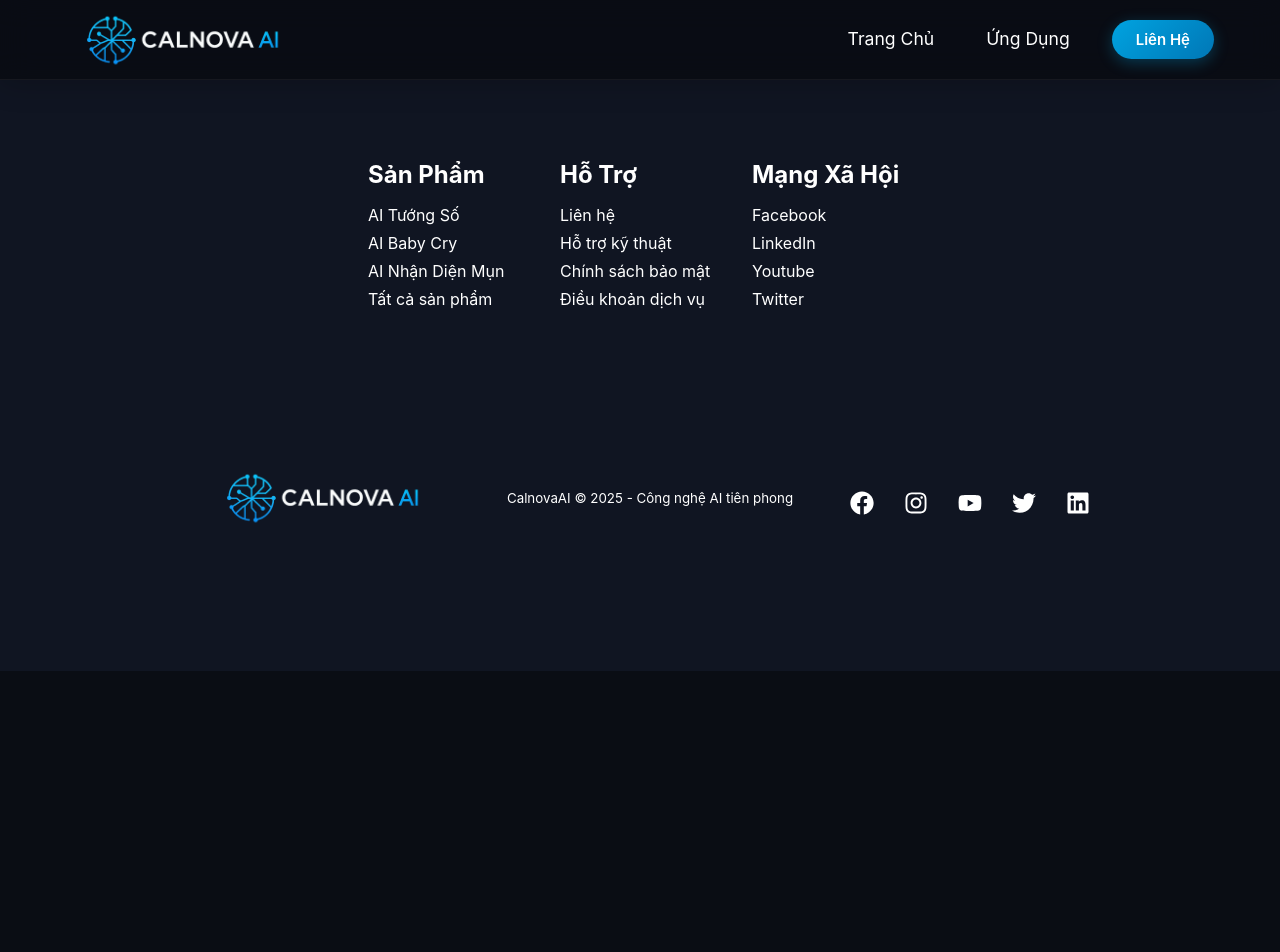
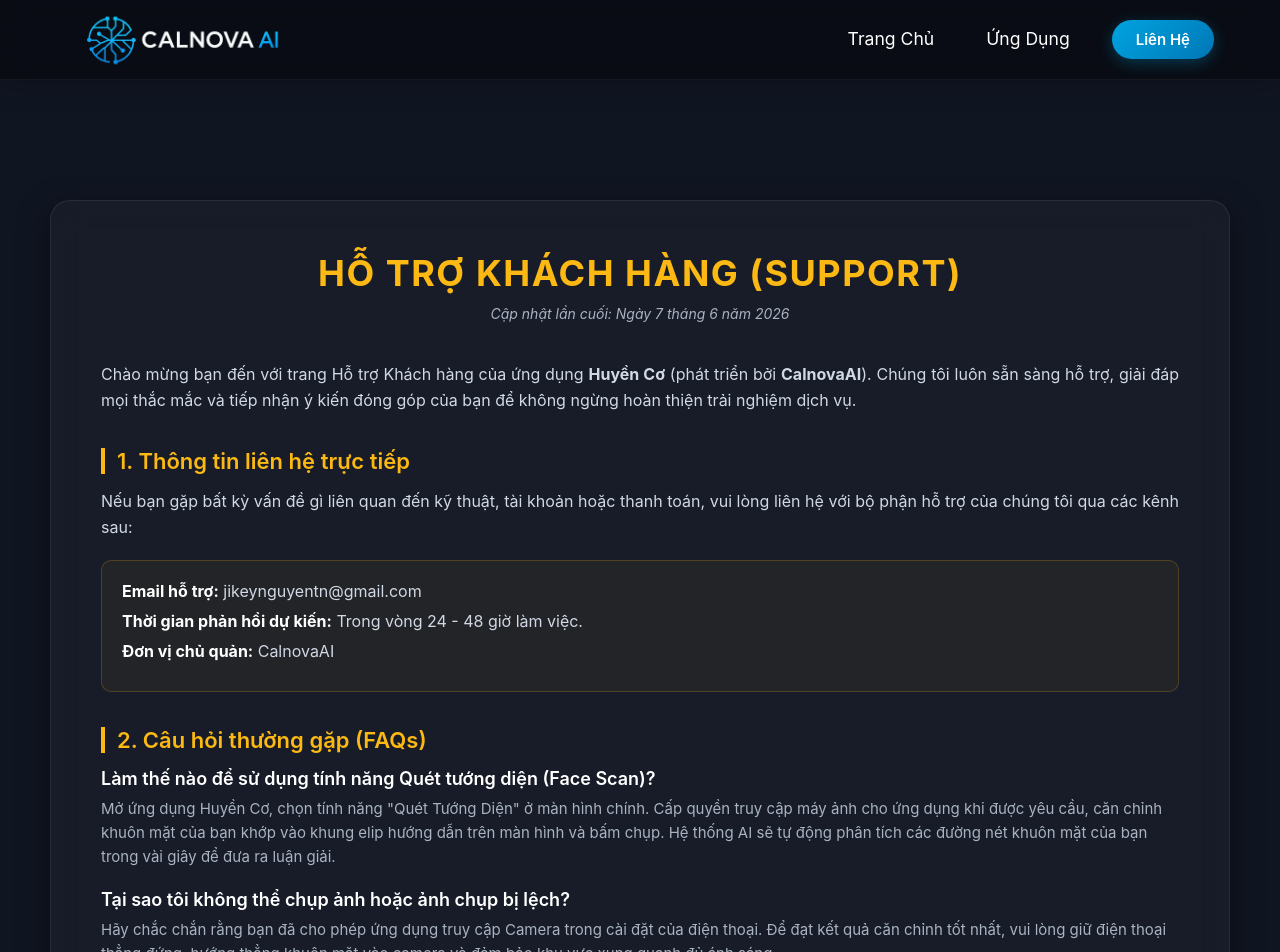
Before and after one commit to GlowLab-IU/CalnovaAI, a React (Create React App) app: page /support in a window 1280 px wide. Shown: the top 952 px of the page. Before the commit the page ends 800 px from the top, so only its background shows below. Built offline with nearby package versions, Linux system fonts and the light colour scheme.

Commit message:
feat: add support page for App Store submission

```diff
--- a/src/App.js
+++ b/src/App.js
@@ -9,6 +9,7 @@
 import AIBabyCry from './pages/AIBabyCry/AIBabyCry';
 // import AIAcne from './pages/AIAcne/AIAcne';
 import PrivacyPolicy from './pages/PrivacyPolicy/PrivacyPolicy';
+import Support from './pages/Support/Support';
 import ScrollToTop from './components/ScrollToTop';
 
 /*************  ✨ Windsurf Command ⭐  *************/
@@ -37,6 +38,7 @@
             {/* <Route path='/ai-acne' component={AIAcne} /> */}
             <Route path='/sign-up' component={SignUp} />
             <Route path='/privacy-policy' component={PrivacyPolicy} />
+            <Route path='/support' component={Support} />
           </Switch>
           <Footer />
       </Router>
--- a/src/components/Footer/Footer.js
+++ b/src/components/Footer/Footer.js
@@ -43,7 +43,7 @@
           <FooterLinkItems>
             <FooterLinkTitle>Hỗ Trợ</FooterLinkTitle>
             <FooterLink to='/sign-up'>Liên hệ</FooterLink>
-            <FooterLink to='/sign-up'>Hỗ trợ kỹ thuật</FooterLink>
+            <FooterLink to='/support'>Hỗ trợ kỹ thuật</FooterLink>
             <FooterLink to='/privacy-policy'>Chính sách bảo mật</FooterLink>
             <FooterLink to='/services'>Điều khoản dịch vụ</FooterLink>
           </FooterLinkItems>
--- /dev/null
+++ b/src/pages/Support/Support.js
@@ -0,0 +1,177 @@
+import React from 'react';
+import styled from 'styled-components';
+import { Container } from '../../globalStyles';
+
+const SupportSec = styled.div`
+  padding: 120px 0 80px 0;
+  background: #101522;
+  color: #fff;
+  min-height: 100vh;
+`;
+
+const SupportCard = styled.div`
+  background: rgba(255, 255, 255, 0.03);
+  border: 1px solid rgba(255, 255, 255, 0.08);
+  border-radius: 20px;
+  padding: 50px;
+  backdrop-filter: blur(15px);
+  box-shadow: 0 10px 30px rgba(0, 0, 0, 0.5);
+
+  @media screen and (max-width: 768px) {
+    padding: 30px 20px;
+  }
+`;
+
+const MainTitle = styled.h1`
+  font-size: 36px;
+  margin-bottom: 10px;
+  font-weight: 700;
+  color: #FDB913; /* Golden accent color */
+  text-align: center;
+  text-transform: uppercase;
+  letter-spacing: 1.5px;
+`;
+
+const LastUpdated = styled.p`
+  font-size: 14px;
+  color: #a9b3c1;
+  text-align: center;
+  margin-bottom: 40px;
+  font-style: italic;
+`;
+
+const Section = styled.div`
+  margin-bottom: 35px;
+`;
+
+const SectionTitle = styled.h2`
+  font-size: 22px;
+  color: #FDB913;
+  margin-bottom: 15px;
+  border-left: 4px solid #FDB913;
+  padding-left: 12px;
+  font-weight: 600;
+`;
+
+const Text = styled.p`
+  font-size: 16px;
+  line-height: 1.6;
+  color: #d1d9e6;
+  margin-bottom: 15px;
+  text-align: justify;
+`;
+
+const ContactInfoBox = styled.div`
+  background: rgba(253, 185, 19, 0.05);
+  border: 1px solid rgba(253, 185, 19, 0.2);
+  border-radius: 10px;
+  padding: 20px;
+  margin: 20px 0;
+`;
+
+const ContactDetail = styled.div`
+  font-size: 16px;
+  margin-bottom: 10px;
+  color: #d1d9e6;
+
+  strong {
+    color: #fff;
+  }
+`;
+
+const QuestionBlock = styled.div`
+  margin-bottom: 20px;
+`;
+
+const Question = styled.h3`
+  font-size: 18px;
+  color: #fff;
+  margin-bottom: 8px;
+  font-weight: 600;
+`;
+
+const Answer = styled.p`
+  font-size: 15px;
+  line-height: 1.6;
+  color: #a9b3c1;
+`;
+
+function Support() {
+  return (
+    <SupportSec>
+      <Container>
+        <SupportCard>
+          <MainTitle>Hỗ Trợ Khách Hàng (Support)</MainTitle>
+          <LastUpdated>Cập nhật lần cuối: Ngày 7 tháng 6 năm 2026</LastUpdated>
+
+          <Section>
+            <Text>
+              Chào mừng bạn đến với trang Hỗ trợ Khách hàng của ứng dụng <strong>Huyền Cơ</strong> (phát triển bởi <strong>CalnovaAI</strong>). Chúng tôi luôn sẵn sàng hỗ trợ, giải đáp mọi thắc mắc và tiếp nhận ý kiến đóng góp của bạn để không ngừng hoàn thiện trải nghiệm dịch vụ.
+            </Text>
+          </Section>
+
+          <Section>
+            <SectionTitle>1. Thông tin liên hệ trực tiếp</SectionTitle>
+            <Text>
+              Nếu bạn gặp bất kỳ vấn đề gì liên quan đến kỹ thuật, tài khoản hoặc thanh toán, vui lòng liên hệ với bộ phận hỗ trợ của chúng tôi qua các kênh sau:
+            </Text>
+            <ContactInfoBox>
+              <ContactDetail>
+                <strong>Email hỗ trợ:</strong> jikeynguyentn@gmail.com
+              </ContactDetail>
+              <ContactDetail>
+                <strong>Thời gian phản hồi dự kiến:</strong> Trong vòng 24 - 48 giờ làm việc.
+              </ContactDetail>
+              <ContactDetail>
+                <strong>Đơn vị chủ quản:</strong> CalnovaAI
+              </ContactDetail>
+            </ContactInfoBox>
+          </Section>
+
+          <Section>
+            <SectionTitle>2. Câu hỏi thường gặp (FAQs)</SectionTitle>
+
+            <QuestionBlock>
+              <Question>Làm thế nào để sử dụng tính năng Quét tướng diện (Face Scan)?</Question>
+              <Answer>
+                Mở ứng dụng Huyền Cơ, chọn tính năng "Quét Tướng Diện" ở màn hình chính. Cấp quyền truy cập máy ảnh cho ứng dụng khi được yêu cầu, căn chỉnh khuôn mặt của bạn khớp vào khung elip hướng dẫn trên màn hình và bấm chụp. Hệ thống AI sẽ tự động phân tích các đường nét khuôn mặt của bạn trong vài giây để đưa ra luận giải.
+              </Answer>
+            </QuestionBlock>
+
+            <QuestionBlock>
+              <Question>Tại sao tôi không thể chụp ảnh hoặc ảnh chụp bị lệch?</Question>
+              <Answer>
+                Hãy chắc chắn rằng bạn đã cho phép ứng dụng truy cập Camera trong cài đặt của điện thoại. Để đạt kết quả căn chỉnh tốt nhất, vui lòng giữ điện thoại thẳng đứng, hướng thẳng khuôn mặt vào camera và đảm bảo khu vực xung quanh đủ ánh sáng.
+              </Answer>
+            </QuestionBlock>
+
+            <QuestionBlock>
+              <Question>Làm thế nào để yêu cầu xóa tài khoản và dữ liệu cá nhân?</Question>
+              <Answer>
+                Bạn có thể tự xóa tài khoản của mình bằng cách vào mục <strong>Cài đặt (Settings)</strong> ngay trong ứng dụng Huyền Cơ và nhấn nút <strong>"Xóa tài khoản" (Delete Account)</strong>. Hệ thống sẽ ngay lập tức vô hiệu hóa tài khoản của bạn. Ngoài ra, bạn có thể gửi một email yêu cầu đến địa chỉ <strong>jikeynguyentn@gmail.com</strong> với tiêu đề "Yêu Cầu Xóa Tài Khoản". Chúng tôi sẽ tiến hành xóa toàn bộ thông tin cá nhân của bạn trên hệ thống máy chủ trong vòng 30 ngày.
+              </Answer>
+            </QuestionBlock>
+          </Section>
+
+          <Section>
+            <SectionTitle>3. Cam kết bảo mật thông tin hỗ trợ</SectionTitle>
+            <Text>
+              Tất cả các thông tin bạn cung cấp khi liên hệ hỗ trợ (bao gồm họ tên, email, mô tả lỗi) chỉ được sử dụng cho mục đích duy nhất là xử lý sự cố bạn gặp phải. Chúng tôi cam kết không chia sẻ hay cung cấp thông tin liên hệ này cho bất kỳ bên thứ ba nào.
+            </Text>
+          </Section>
+
+          <Section>
+            <Text style={{ fontStyle: 'italic', color: '#a9b3c1', marginTop: '30px', borderTop: '1px solid rgba(255,255,255,0.1)', paddingTop: '20px' }}>
+              English Version Summary:
+            </Text>
+            <Text style={{ fontSize: '15px' }}>
+              For support inquiries regarding the <strong>Huyền Cơ</strong> app, please email us directly at <strong>jikeynguyentn@gmail.com</strong>. We aim to respond to all inquiries within 24-48 business hours. To request account and data deletion, you can tap the "Delete Account" button in the app's settings screen, or email us with the subject line "Account Deletion Request".
+            </Text>
+          </Section>
+        </SupportCard>
+      </Container>
+    </SupportSec>
+  );
+}
+
+export default Support;
```
